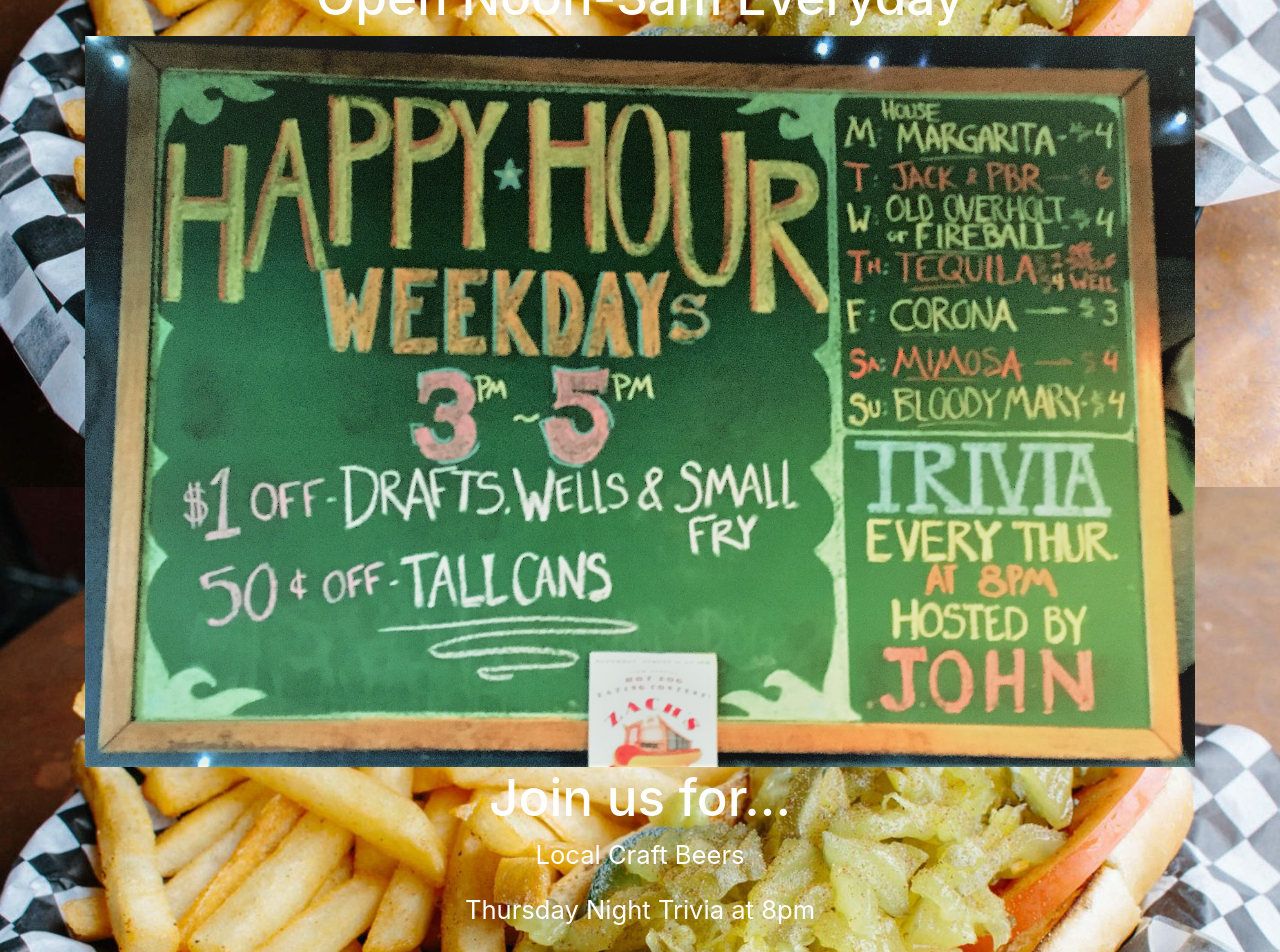
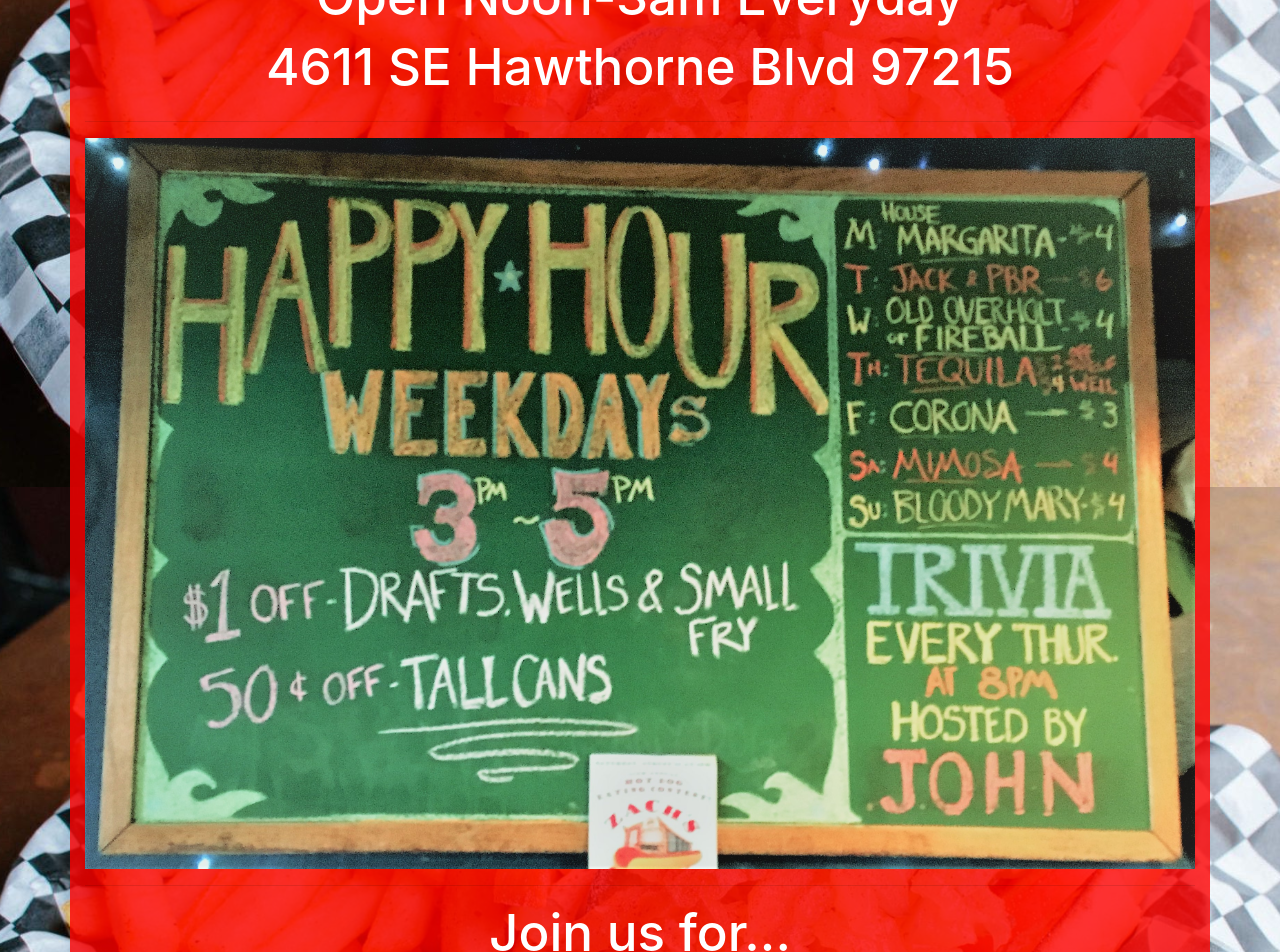
Before and after one commit to GrailsoftTechnologies/zachsShack, a React (Create React App) app: page / in a window 1280 px wide. Shown: the part 500-1452 px from the top of the page. Built offline with nearby package versions, Linux system fonts and the light colour scheme.

Commit message:
add style changes

```diff
--- a/src/components/Contact/index.js
+++ b/src/components/Contact/index.js
@@ -8,14 +8,18 @@
 			<Container className= "Contact">
 				<Row>
 					<Col>
-						<h1><a href="tel:+15032334616">CALL (503)-233-4616</a></h1>
+            <h1>CALL IN ORDERS</h1>
+						<h1><a href="tel:+15032334616">(503)-233-4616</a></h1>
 					</Col>
 				</Row>
+        <hr></hr>
         <Row>
 					<Col>
-						<h3><a href="mailto:contact@zachsshack.com">EMAIL CONTACT@ZACHSSHACK.COM</a></h3>
+            <h1>FOR PARTIES OR EVENTS</h1>
+						<h1><a href="mailto:contact@zachsshack.com">CONTACT@ZACHSSHACK.COM</a></h1>
 					</Col>
 				</Row>
+        <hr></hr>
 				<Row>
 					<Col>
 						<div className="mapBox">
--- a/src/components/Contact/styles.css
+++ b/src/components/Contact/styles.css
@@ -4,7 +4,7 @@
 	color: white;
 }
 
-.Contact a{
+.Contact h1{
 	font-size: 3rem;
 }
 
@@ -14,7 +14,7 @@
 }
 
 @media (max-width: 768px){
-	.Contact a{
+	.Contact h1{
 		font-size: 4.5vw;
 	}
 }
--- a/src/components/Home/index.js
+++ b/src/components/Home/index.js
@@ -13,13 +13,16 @@
 						<h1>Zach's Shack</h1>
 						<h2>Dogs with a Snap!</h2>
 						<h3>Open Noon-3am Everyday</h3>
+            <h3>4611 SE Hawthorne Blvd 97215</h3>
 					</Col>
 				</Row>
+        <hr></hr>
         <Row>
           <Col>
             <img src={happyHour} alt="happy hour"/>
           </Col>
         </Row>
+        <hr></hr>
         <Row>
 					<Col>
 						<h3>Join us for...</h3>
--- a/src/components/Home/styles.css
+++ b/src/components/Home/styles.css
@@ -1,6 +1,7 @@
 .Home {
 	min-height: 75vh;
 	color: white;
+	background-color: rgba(255, 0, 0, 0.8);
 }
 
 .Home h1{
```
